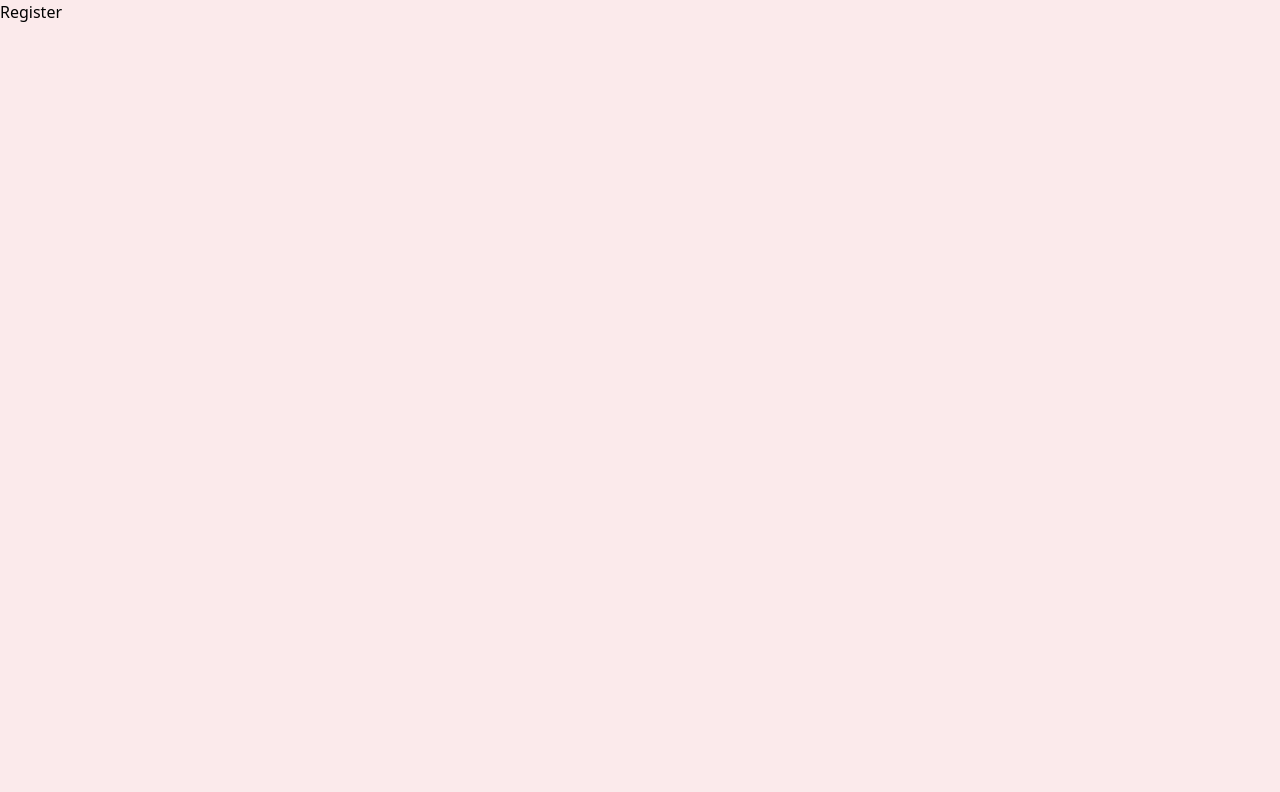
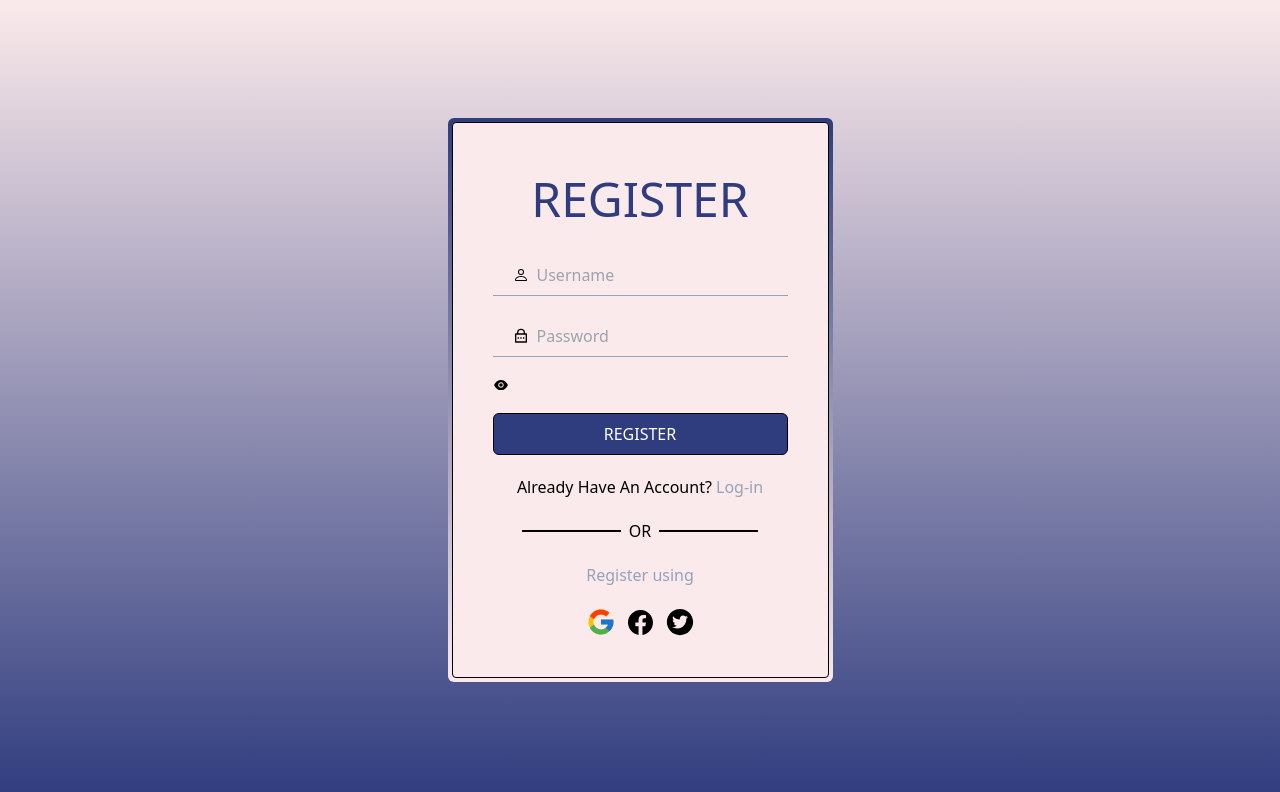
Before and after one commit to PraisePancakes/ReviewVerse, a React (Create React App) app in the folder client/: page /auth/register in a window 1280 px wide. Shown: the top 792 px of the page. Built offline with nearby package versions, Linux system fonts and the light colour scheme.

Commit message:
finished auth pages

```diff
--- a/client/src/App.css
+++ b/client/src/App.css
@@ -52,3 +52,15 @@ body {
 .Auth-Login-Container {
   background-image: linear-gradient(#fbeaeb, #2f3c7e);
 }
+
+.Auth-Register-Container {
+  background-image: linear-gradient(#fbeaeb, #2f3c7e);
+}
+
+.Auth-Login-Box-Border {
+  background-image: linear-gradient(#2f3c7e, #fbeaeb);
+}
+
+.Auth-Register-Box-Border {
+  background-image: linear-gradient(#2f3c7e, #fbeaeb);
+}
--- a/client/src/App.js
+++ b/client/src/App.js
@@ -7,7 +7,6 @@ import { Route, Routes, Navigate } from "react-router-dom";
 
 function App() {
   const [isAuth, setIsAuth] = useState(false);
-
   return (
     <div className="App">
       <Routes>
--- a/client/src/Auth/Login.js
+++ b/client/src/Auth/Login.js
@@ -14,10 +14,7 @@ const Login = () => {
   return (
     <div>
       <body className="Auth-Login-Container flex flex-col justify-center items-center h-screen">
-        <div
-          className="Auth-Loing-Box-Border border p-1 rounded-md border-black"
-          style={{ backgroundColor: "#2f3c7e" }}
-        >
+        <div className="Auth-Login-Box-Border p-1 rounded-md ">
           <div
             className="Auth-Login-Box flex flex-col items-center border p-10 border-black rounded h-full gap-5"
             style={{ backgroundColor: "#fbeaeb" }}
@@ -34,7 +31,7 @@ const Login = () => {
                 ></input>
               </div>
 
-              <div className="flex items-center justify-center border-b  border-slate-400 px-5 py-2 gap-2">
+              <div className="flex items-center justify-center border-b border-slate-400 px-5 py-2 gap-2">
                 <RiLockPasswordLine />
                 <input
                   className="Auth-Login-Input-Pwrd focus:outline-none bg-[#fbeaeb]  "
@@ -51,7 +48,12 @@ const Login = () => {
             </form>
             <span>
               Dont Have An Account?{" "}
-              <Link className="text-slate-400 hover:underline ">Register</Link>
+              <Link
+                to="/auth/register"
+                className="text-slate-400 hover:underline "
+              >
+                Register
+              </Link>
             </span>
             <div className="flex justify-center items-center gap-2 w-full">
               <div className="h-[1px] border w-1/3 border-black"></div>
--- a/client/src/Auth/Register.js
+++ b/client/src/Auth/Register.js
@@ -1,7 +1,76 @@
-import React from "react";
+import React, { useState } from "react";
+import { BsPerson, BsFacebook } from "react-icons/bs";
+import { RiLockPasswordLine } from "react-icons/ri";
+import {
+  AiFillEye,
+  AiFillEyeInvisible,
+  AiFillTwitterCircle,
+} from "react-icons/ai";
+import { Link } from "react-router-dom";
+import { FcGoogle } from "react-icons/fc";
 
-const Register = () => {
-  return <div>Register</div>;
+const Login = () => {
+  const [pwVis, setPwVis] = useState(false);
+  return (
+    <div>
+      <body className="Auth-Register-Container flex flex-col justify-center items-center h-screen">
+        <div className="Auth-Register-Box-Border  p-1 rounded-md ">
+          <div
+            className="Auth-Register-Box flex flex-col items-center border p-10 border-black rounded h-full gap-5"
+            style={{ backgroundColor: "#fbeaeb" }}
+          >
+            <h1 className="Auth-Register-Header" style={{ color: "#2f3c7e" }}>
+              REGISTER
+            </h1>
+            <form className="Auth-Register-Form flex flex-col gap-5">
+              <div className="flex items-center justify-center px-5 py-2 gap-2 border-b border-slate-400">
+                <BsPerson />
+                <input
+                  className="Auth-Register-Input-Uname focus:outline-none bg-[#fbeaeb] "
+                  placeholder="Username"
+                ></input>
+              </div>
+
+              <div className="flex items-center justify-center border-b border-slate-400 px-5 py-2 gap-2">
+                <RiLockPasswordLine />
+                <input
+                  className="Auth-Register-Input-Pwrd focus:outline-none bg-[#fbeaeb]  "
+                  placeholder="Password"
+                  type={`${pwVis ? "text" : "password"}`}
+                ></input>
+              </div>
+              <button type="button" onClick={() => setPwVis(!pwVis)}>
+                {!pwVis ? <AiFillEye /> : <AiFillEyeInvisible />}
+              </button>
+              <button className="border border-black rounded-md p-2 text-white hover:bg-[#fbeaeb] bg-[#2f3c7e] hover:text-[#2f3c7e] transition-colors duration-300">
+                REGISTER
+              </button>
+            </form>
+            <span>
+              Already Have An Account?{" "}
+              <Link
+                to="/auth/login"
+                className="text-slate-400 hover:underline "
+              >
+                Log-in
+              </Link>
+            </span>
+            <div className="flex justify-center items-center gap-2 w-full">
+              <div className="h-[1px] border w-1/3 border-black"></div>
+              <span>OR</span>
+              <div className="h-[1px] border w-1/3 border-black"></div>
+            </div>
+            <span className="text-slate-400">Register using</span>
+            <div className="flex items-center gap-3">
+              <FcGoogle size={30} />
+              <BsFacebook size={25} />
+              <AiFillTwitterCircle size={30} />
+            </div>
+          </div>
+        </div>
+      </body>
+    </div>
+  );
 };
 
-export default Register;
+export default Login;
```
